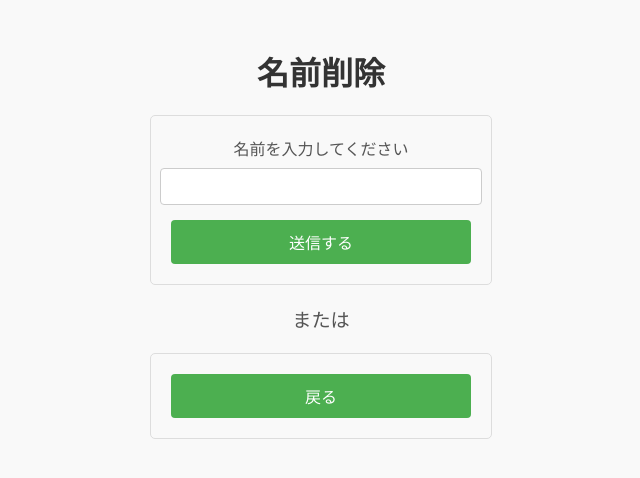
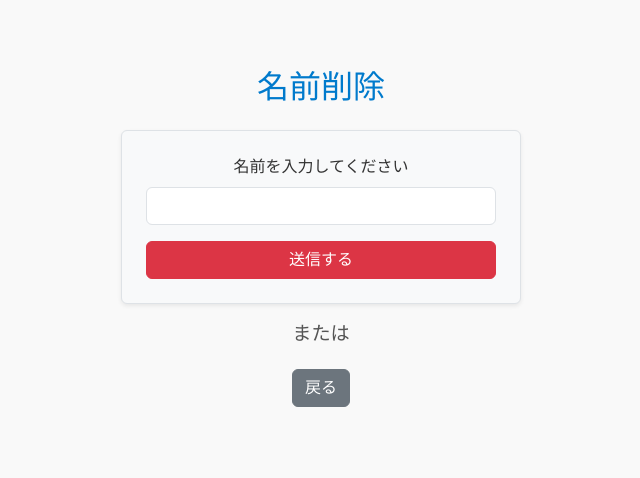
Before and after one commit to S4AK4N/Flask, a Flask app: page /delete_name_form in a window 1280 px wide. Shown: the top 478 px of the page, without its empty margins (319-959 px from the left). Run offline with Flask 3, Linux system fonts and the light colour scheme.

Commit message:
フロントエンド側の体裁を整えた

```diff
--- a/names.txt
+++ /dev/null
@@ -1,6 +0,0 @@
-名無しさん
-愛犬：ももちゃん(マジ天使)
-<<<<<<< HEAD
-ねむいさん
-=======
->>>>>>> delete_name
--- a/templates/delete_name_form.html
+++ b/templates/delete_name_form.html
@@ -1,62 +1,21 @@
 {% extends "layout.html" %}
+
 {% block content %}
-<h1>名前削除</h1>
+    <div class="container mt-5">
+        <h1 class="text-center mb-4">名前削除</h1>
 
-<style>
-    body {
-        font-family: Arial, sans-serif;
-    }
-    h1 {
-        text-align: center;
-        color: #333;
-    }
-    form {
-        display: flex;
-        flex-direction: column;
-        align-items: center;
-        max-width: 300px;
-        margin: 0 auto;
-        padding: 20px;
-        border: 1px solid #ddd;
-        border-radius: 5px;
-        background-color: #f9f9f9;
-    }
-    label {
-        font-size: 16px;
-        margin-bottom: 8px;
-        color: #555;
-    }
-    input[type="text"] {
-        width: 100%;
-        padding: 10px;
-        margin-bottom: 15px;
-        border: 1px solid #ccc;
-        border-radius: 4px;
-    }
-    button {
-        width: 100%;
-        padding: 10px;
-        background-color: #4CAF50;
-        color: white;
-        border: none;
-        border-radius: 4px;
-        cursor: pointer;
-        font-size: 16px;
-    }
-    button:hover {
-        background-color: #45a049;
-    }
-</style>
+        <form action="/delete_name" method="post" class="border p-4 rounded shadow-sm bg-light" style="max-width: 400px; margin: 0 auto;">
+            <div class="mb-3">
+                <label for="names" class="form-label">名前を入力してください</label>
+                <input type="text" name="name" id="names" class="form-control" required>
+            </div>
+            <button type="submit" class="btn btn-danger w-100">送信する</button>
+        </form>
 
-<form action="/delete_name" method="post">
-    <label for="names">名前を入力してください</label>
-    <input type="text" name="name" id="names" required>
-    <button type="submit">送信する</button>
-</form>
+        <p class="text-center mt-3">または</p>
 
-<p style="text-align: center;">または</p>
-
-<form action="/form" method="get" style="text-align: center;">
-    <button type="submit">戻る</button>
-</form>
+        <form action="/form" method="get" class="text-center">
+            <button type="submit" class="btn btn-secondary">戻る</button>
+        </form>
+    </div>
 {% endblock %}
--- a/templates/layout.html
+++ b/templates/layout.html
@@ -2,11 +2,22 @@
 <html lang="ja">
 <head>
     <meta charset="utf-8">
+    <meta name="viewport" content="width=device-width, initial-scale=1.0">
     <title>さばのページ</title>
+
+    <!-- Bootstrap CSS (CDNで追加) -->
+    <link href="https://cdn.jsdelivr.net/npm/bootstrap@5.3.0-alpha1/dist/css/bootstrap.min.css" rel="stylesheet">
+
+    <!-- 自分のスタイルシート -->
     <link rel="stylesheet" href="{{ url_for('static', filename='css/styles.css') }}">
 </head>
 <body>
+    <!-- コンテンツを埋め込むブロック -->
     {% block content %}
     {% endblock %}
+
+    <!-- Bootstrap JS と Popper.js -->
+    <script src="https://cdn.jsdelivr.net/npm/@popperjs/core@2.11.6/dist/umd/popper.min.js"></script>
+    <script src="https://cdn.jsdelivr.net/npm/bootstrap@5.3.0-alpha1/dist/js/bootstrap.min.js"></script>
 </body>
 </html>
```
Also changed, not shown: templates/Error.html (+12 -8 lines), templates/cant_delete_name.html (+12 -7 lines), templates/form.html (+23 -11 lines), templates/form_past.html (+9 -41 lines), templates/form_result.html (+12 -6 lines), templates/index.html (+7 -2 lines), templates/name_registration.html (+15 -12 lines), templates/name_result.html (+13 -5 lines), templates/success_delete_name.html (+12 -7 lines), text.txt (deleted, +0 -12 lines).
